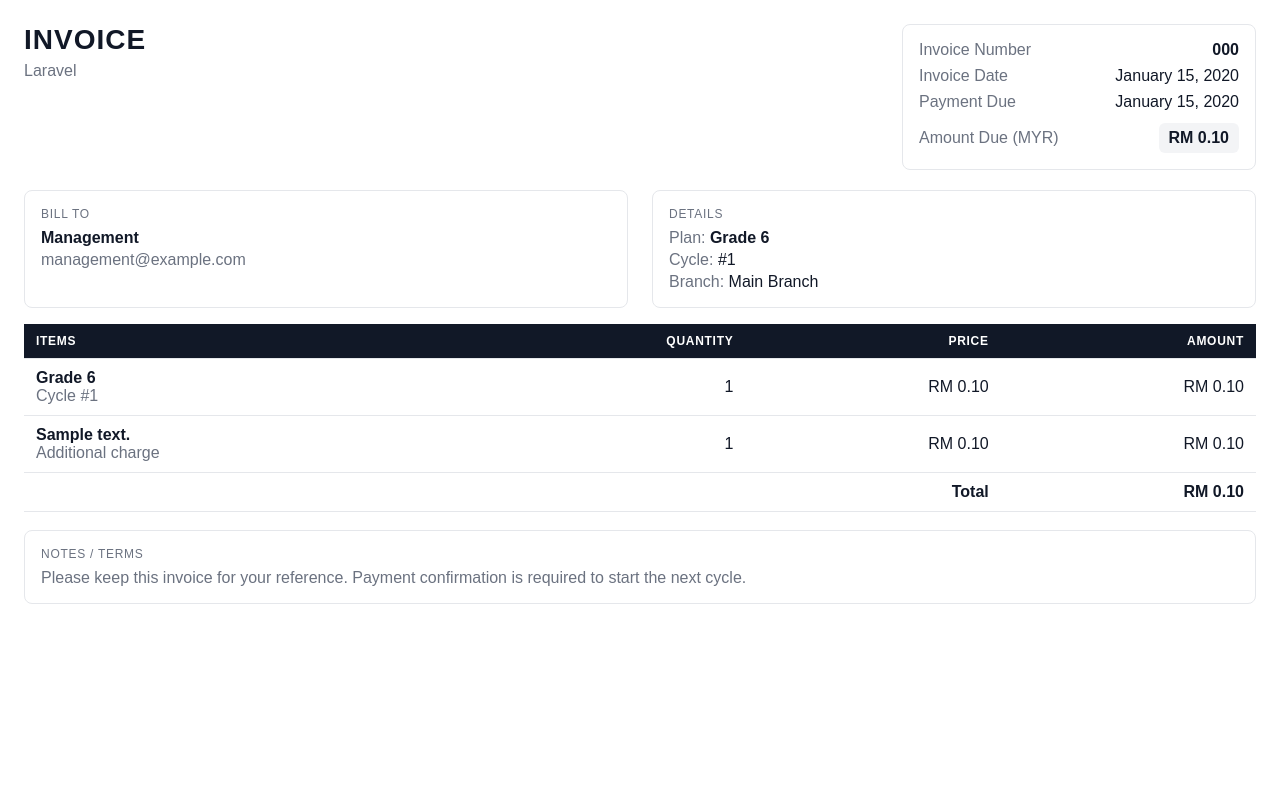
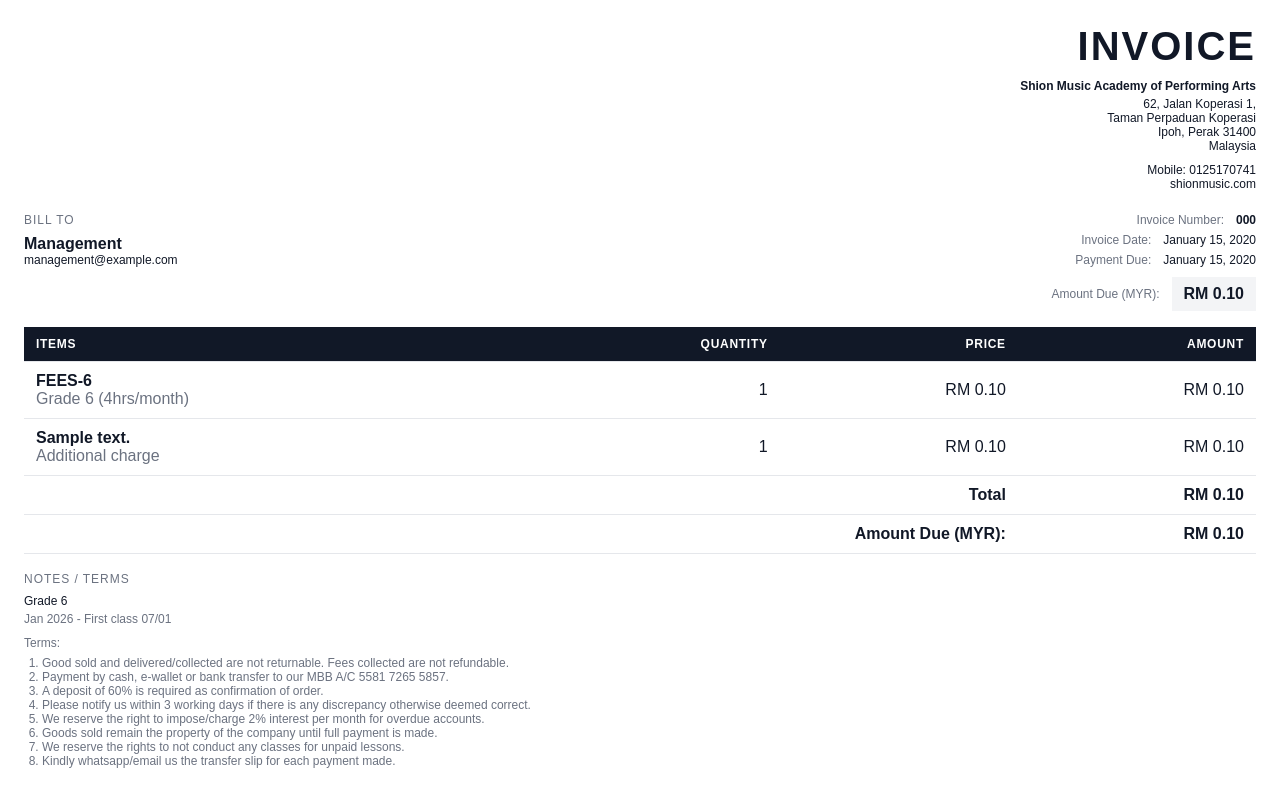
Before and after one commit to kingtiong/rockschool, a Laravel app: page /invoices/1 in a window 1280 px wide. Before the commit the page ends 604 px from the top, so only its background shows below. Run offline with Laravel 12, Linux system fonts and the light colour scheme; a user stored in the database is signed in; data comes from the database, SQL or seed files in the repository; tables that the repository leaves empty hold one stand-in row (values such as "Sample post").

Commit message:
Refactor invoice and timetable views for clarity and detail
Co-authored-by: tiongct45 <tiongct45@hotmail.com>

```diff
--- a/resources/views/invoices/show.blade.php
+++ b/resources/views/invoices/show.blade.php
@@ -3,6 +3,8 @@
 @php($plan = $enrollment?->feePlan)
 @php($student = $invoice->student)
 @php($charges = $cycle?->additionalCharges ?? collect())
+@php($firstLesson = $cycle?->lessons?->sortBy('scheduled_start_at')->first())
+@php($monthLabel = $cycle?->starts_on ? $cycle->starts_on->format('M Y') : now()->format('M Y'))
 <!DOCTYPE html>
 <html lang="en">
 <head>
@@ -13,44 +15,46 @@
         body { font-family: Arial, sans-serif; color: #111827; margin: 0; padding: 24px; }
         .muted { color: #6B7280; }
         .row { display: flex; justify-content: space-between; gap: 24px; }
-        .box { border: 1px solid #E5E7EB; border-radius: 8px; padding: 16px; }
-        .title { font-size: 28px; letter-spacing: 1px; font-weight: 700; }
+        .title { font-size: 40px; letter-spacing: 2px; font-weight: 800; }
+        .small { font-size: 12px; }
         table { width: 100%; border-collapse: collapse; margin-top: 16px; }
         th, td { padding: 10px 12px; border-bottom: 1px solid #E5E7EB; text-align: left; }
         th { background: #111827; color: white; font-weight: 600; font-size: 12px; letter-spacing: .06em; text-transform: uppercase; }
         .right { text-align: right; }
         .total { font-weight: 700; }
-        .badge { background: #F3F4F6; padding: 6px 10px; border-radius: 6px; font-weight: 600; }
+        .highlight { background: #F3F4F6; padding: 8px 12px; display: inline-block; font-weight: 700; }
+        .sectionTitle { font-size: 12px; text-transform: uppercase; letter-spacing: .08em; color: #6B7280; }
     </style>
 </head>
 <body>
     <div class="row" style="align-items:flex-start;">
-        <div>
+        <div></div>
+        <div style="text-align:right;">
             <div class="title">INVOICE</div>
-            <div class="muted" style="margin-top:6px;">{{ config('app.name', 'Music School') }}</div>
-        </div>
-        <div class="box" style="min-width: 320px;">
-            <div class="row"><div class="muted">Invoice Number</div><div><strong>{{ $invoice->invoice_number }}</strong></div></div>
-            <div class="row" style="margin-top:8px;"><div class="muted">Invoice Date</div><div>{{ $invoice->issue_date->format('F j, Y') }}</div></div>
-            <div class="row" style="margin-top:8px;"><div class="muted">Payment Due</div><div>{{ $invoice->due_date->format('F j, Y') }}</div></div>
-            <div class="row" style="margin-top:12px; align-items:center;">
-                <div class="muted">Amount Due (MYR)</div>
-                <div class="badge">RM {{ number_format($invoice->total_amount_cents / 100, 2) }}</div>
-            </div>
+            <div class="small" style="margin-top:10px; font-weight:700;">Shion Music Academy of Performing Arts</div>
+            <div class="small" style="margin-top:4px;">62, Jalan Koperasi 1,</div>
+            <div class="small">Taman Perpaduan Koperasi</div>
+            <div class="small">Ipoh, Perak 31400</div>
+            <div class="small">Malaysia</div>
+            <div class="small" style="margin-top:10px;">Mobile: 0125170741</div>
+            <div class="small">shionmusic.com</div>
         </div>
     </div>
 
-    <div class="row" style="margin-top:20px;">
-        <div class="box" style="flex: 1;">
-            <div class="muted" style="font-size:12px; text-transform:uppercase; letter-spacing:.06em;">Bill To</div>
-            <div style="margin-top:8px;"><strong>{{ $student?->name ?? '—' }}</strong></div>
-            <div class="muted" style="margin-top:4px;">{{ $student?->email ?? '—' }}</div>
+    <div class="row" style="margin-top:22px;">
+        <div style="flex:1;">
+            <div class="sectionTitle">BILL TO</div>
+            <div style="margin-top:8px; font-weight:700;">{{ $student?->name ?? '—' }}</div>
+            <div class="small">{{ $student?->email ?? '—' }}</div>
         </div>
-        <div class="box" style="flex: 1;">
-            <div class="muted" style="font-size:12px; text-transform:uppercase; letter-spacing:.06em;">Details</div>
-            <div style="margin-top:8px;"><span class="muted">Plan:</span> <strong>{{ $plan?->name ?? '—' }}</strong></div>
-            <div style="margin-top:4px;"><span class="muted">Cycle:</span> #{{ $cycle?->cycle_number ?? '—' }}</div>
-            <div style="margin-top:4px;"><span class="muted">Branch:</span> {{ $enrollment?->branch?->name ?? '—' }}</div>
+        <div style="flex:1; text-align:right;">
+            <div class="row" style="justify-content:flex-end; gap:12px;"><div class="small muted">Invoice Number:</div><div class="small" style="font-weight:700;">{{ $invoice->invoice_number }}</div></div>
+            <div class="row" style="justify-content:flex-end; gap:12px; margin-top:6px;"><div class="small muted">Invoice Date:</div><div class="small">{{ $invoice->issue_date->format('F j, Y') }}</div></div>
+            <div class="row" style="justify-content:flex-end; gap:12px; margin-top:6px;"><div class="small muted">Payment Due:</div><div class="small">{{ $invoice->due_date->format('F j, Y') }}</div></div>
+            <div class="row" style="justify-content:flex-end; gap:12px; margin-top:10px; align-items:center;">
+                <div class="small muted">Amount Due (MYR):</div>
+                <div class="highlight">RM {{ number_format($invoice->total_amount_cents / 100, 2) }}</div>
+            </div>
         </div>
     </div>
 
@@ -66,8 +70,13 @@
         <tbody>
             <tr>
                 <td>
-                    <div><strong>{{ $plan?->name ?? 'Lesson Fees' }}</strong></div>
-                    <div class="muted">Cycle #{{ $cycle?->cycle_number ?? '—' }}</div>
+                    <div><strong>FEES-{{ $plan?->id ?? 'RS' }}</strong></div>
+                    <div class="muted">
+                        {{ $plan?->name ?? 'Lesson Fees' }}
+                        @if($cycle?->cycle_minutes_total)
+                            ({{ number_format($cycle->cycle_minutes_total / 60, 0) }}hrs/month)
+                        @endif
+                    </div>
                 </td>
                 <td class="right">1</td>
                 <td class="right">RM {{ number_format($invoice->base_amount_cents / 100, 2) }}</td>
@@ -90,14 +99,32 @@
                 <td colspan="3" class="right total">Total</td>
                 <td class="right total">RM {{ number_format($invoice->total_amount_cents / 100, 2) }}</td>
             </tr>
+            <tr>
+                <td colspan="3" class="right total">Amount Due (MYR):</td>
+                <td class="right total">RM {{ number_format($invoice->total_amount_cents / 100, 2) }}</td>
+            </tr>
         </tfoot>
     </table>
 
-    <div class="box" style="margin-top:18px;">
-        <div class="muted" style="font-size:12px; text-transform:uppercase; letter-spacing:.06em;">Notes / Terms</div>
-        <div style="margin-top:8px;" class="muted">
-            Please keep this invoice for your reference. Payment confirmation is required to start the next cycle.
+    <div style="margin-top:18px;">
+        <div class="sectionTitle">Notes / Terms</div>
+        <div class="small" style="margin-top:8px;">
+            {{ $plan?->name ?? 'Lesson Fees' }}
+            @if($firstLesson?->scheduled_start_at)
+                <div class="muted" style="margin-top:4px;">{{ $monthLabel }} - First class {{ $firstLesson->scheduled_start_at->format('d/m') }}</div>
+            @endif
         </div>
+        <div class="small muted" style="margin-top:10px;">Terms:</div>
+        <ol class="small muted" style="margin-top:6px; padding-left: 18px;">
+            <li>Good sold and delivered/collected are not returnable. Fees collected are not refundable.</li>
+            <li>Payment by cash, e-wallet or bank transfer to our MBB A/C 5581 7265 5857.</li>
+            <li>A deposit of 60% is required as confirmation of order.</li>
+            <li>Please notify us within 3 working days if there is any discrepancy otherwise deemed correct.</li>
+            <li>We reserve the right to impose/charge 2% interest per month for overdue accounts.</li>
+            <li>Goods sold remain the property of the company until full payment is made.</li>
+            <li>We reserve the rights to not conduct any classes for unpaid lessons.</li>
+            <li>Kindly whatsapp/email us the transfer slip for each payment made.</li>
+        </ol>
     </div>
 </body>
 </html>
```
Also changed, not shown: resources/views/management/payments/index.blade.php (+11 -1 lines), resources/views/management/timetable/index.blade.php (+12 -11 lines).
